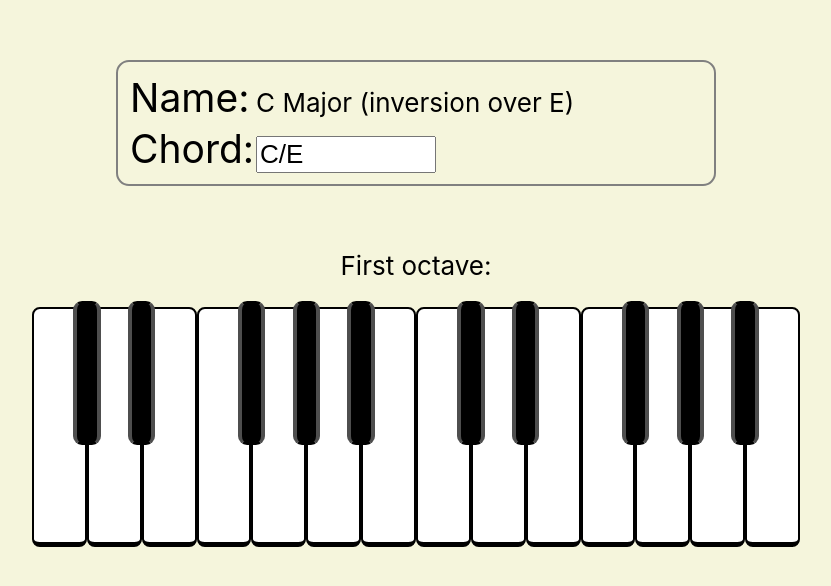
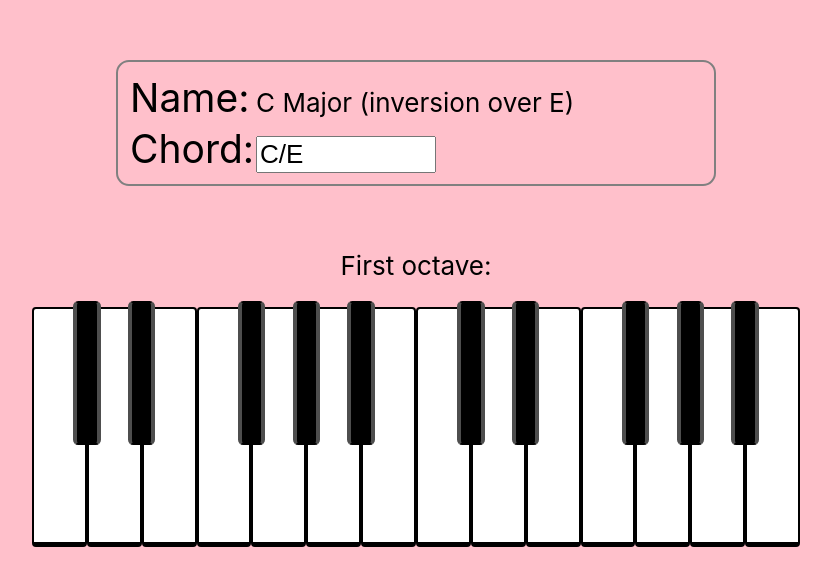
Before and after one commit to TerrorJacktyl/mapiano, a React (Create React App) app: page / in a window 1280 px wide. Shown: the part 116-702 px from the top of the page, without its empty margins (224-1055 px from the left). Built offline with nearby package versions, Linux system fonts and the light colour scheme.

Commit message:
Change piano styling

```diff
--- a/src/App.css
+++ b/src/App.css
@@ -16,7 +16,7 @@
 }
 
 .App {
-  background-color: beige;
+  background-color: pink;
   color: black;
   min-height: 100vh;
   display: flex;
--- a/src/ui/Piano/Octave/key/Key.css
+++ b/src/ui/Piano/Octave/key/Key.css
@@ -5,7 +5,7 @@
   background-color: white;
   border: 2px solid black;
   border-bottom-width: 5px;
-  border-radius: 0.3em;
+  border-radius: 0.15em;
   box-sizing: border-box;
 }
 
@@ -18,7 +18,7 @@
   left: -25%;
   top: -4%;
   /* Add depth effect with borders */
-  border-radius: 0.35em;
+  border-radius: 0.2em;
   border: 4px solid #4e4e4e;
   border-bottom: 2px solid black;
   border-top: 2px solid black;
```
